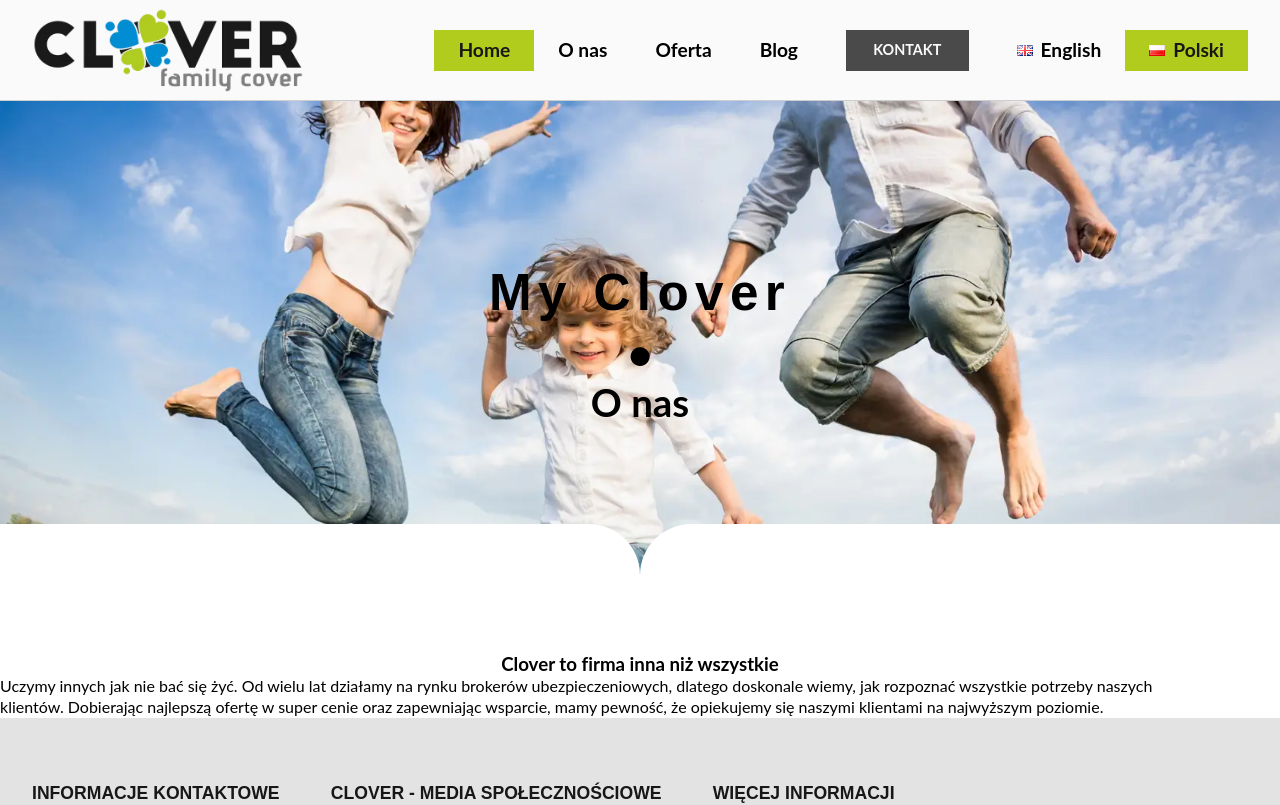
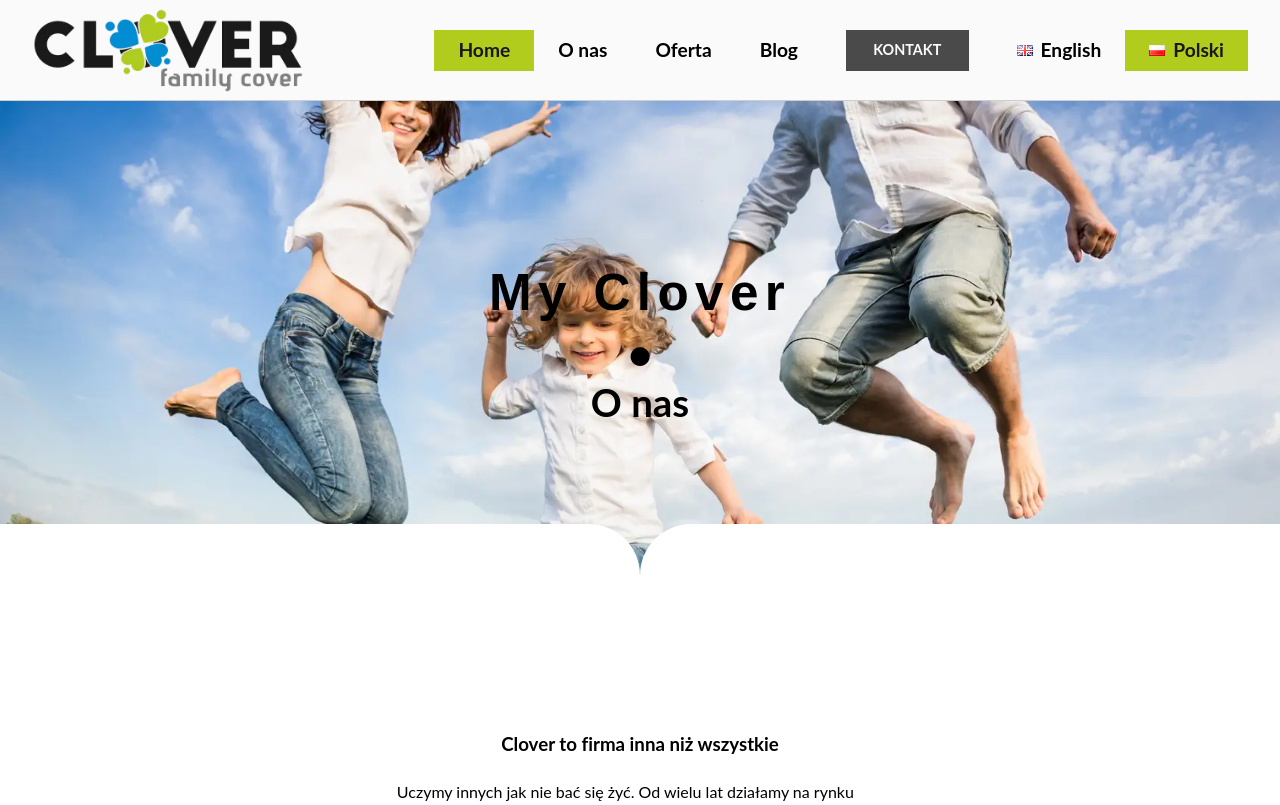
Before and after one commit to TZ-fn/MyClover, a React (Vite) app: page /about in a window 1280 px wide. Shown: the top 805 px of the page. Built offline with nearby package versions, Linux system fonts and the light colour scheme; a web font is replaced by a local one.

Commit message:
fix: add some minor styling to the text

```diff
--- a/src/components/TextBanner/TextBanner.module.scss
+++ b/src/components/TextBanner/TextBanner.module.scss
@@ -3,4 +3,10 @@
   flex-direction: column;
   align-items: center;
   justify-content: center;
+  gap: 2vw;
+  padding: 5rem 31vw;
 }
+
+.bannerText {
+  text-justify: justify;
+}
```
